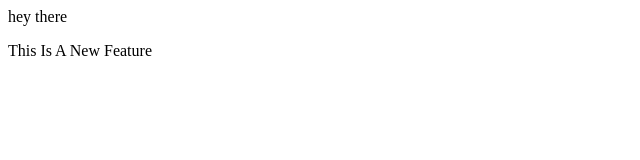
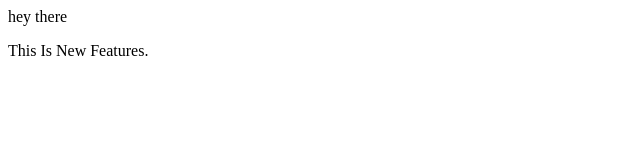
Before and after one commit to Phoenix025/localrepo, a plain HTML site: page index.html in a window 1280 px wide. Shown: the full height of the page, 0-640 px from the left. Drawn offline with Linux system fonts and the light colour scheme.

Commit message:
add feature

```diff
--- a/index.html
+++ b/index.html
@@ -1,2 +1,2 @@
 <p>hey there</p>
-<p>This Is A New Feature</p>
+<p>This Is New Features.</p>
```
